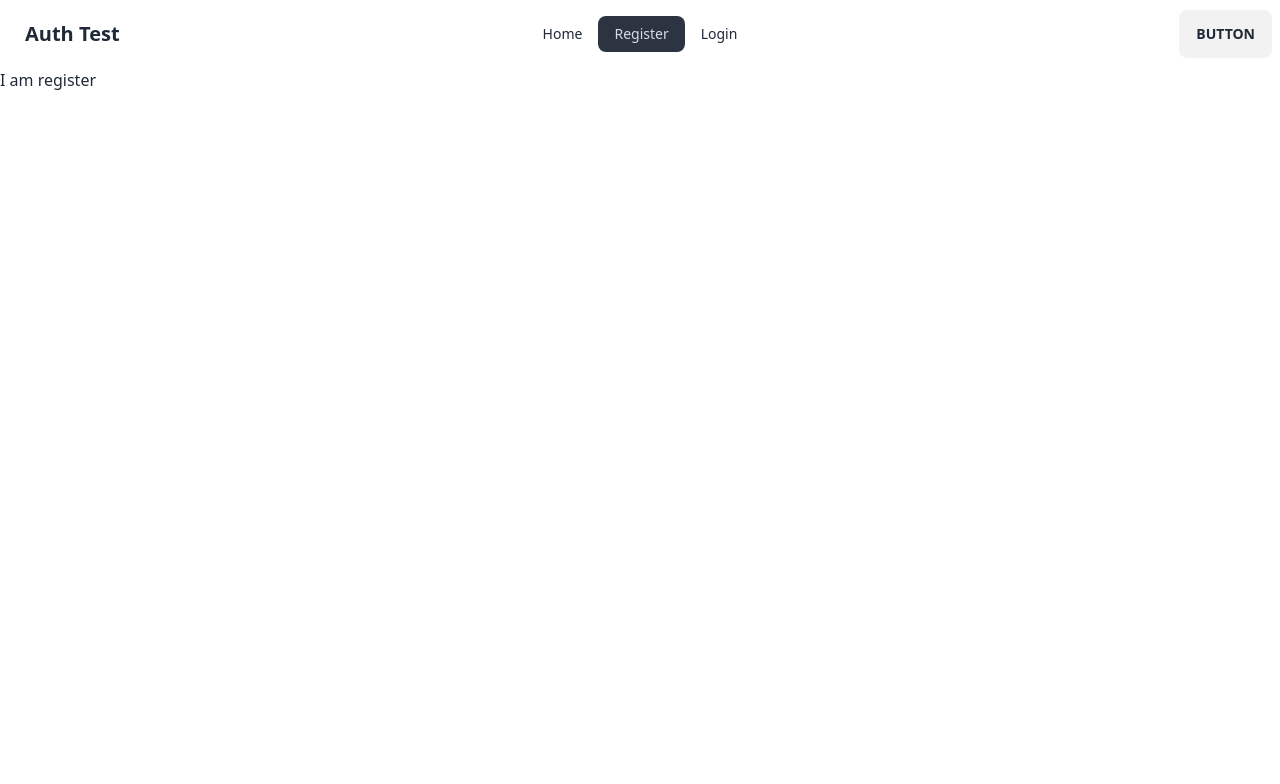
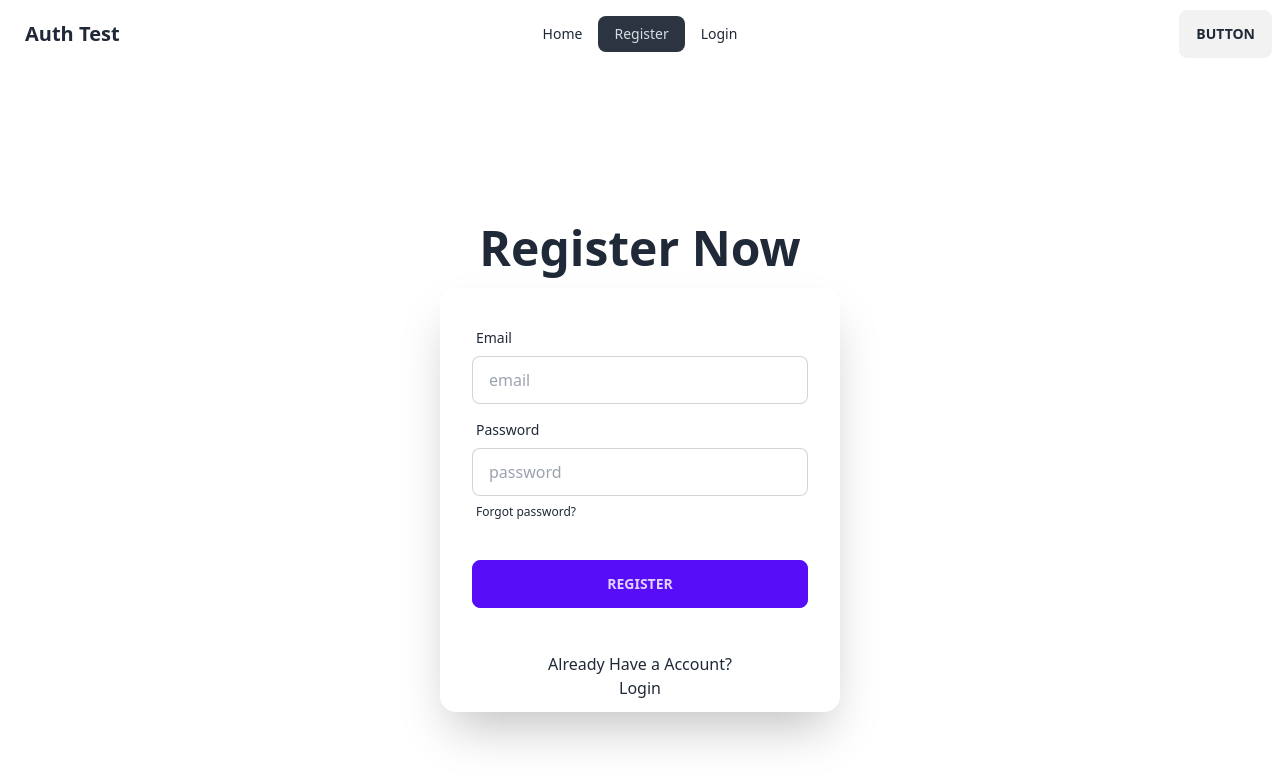
Before and after one commit to mdsayedhasann/Auth-test, a React (Vite) app: page /register in a window 1280 px wide. Shown: the top 784 px of the page. Built offline with nearby package versions, Linux system fonts and the light colour scheme.

Commit message:
Creating the Login and Register page design

```diff
--- a/src/components/Login.jsx
+++ b/src/components/Login.jsx
@@ -1,10 +1,49 @@
 import React from 'react';
+import { Link } from 'react-router-dom';
 
 const Login = () => {
     return (
-        <div>
-            <h1>Login</h1>
+        <div className="hero min-h-screen">
+      <div className="hero-content flex-col text-center justify-center items-center">
+        <div className="text-center">
+          <h1 className="text-5xl font-bold">Login Now</h1>
         </div>
+        <div className="card flex-shrink-0  w-[400px] shadow-2xl bg-base-100">
+          <form className="card-body">
+            <div className="form-control">
+              <label className="label">
+                <span className="label-text">Email</span>
+              </label>
+              <input
+                type="email"
+                placeholder="email"
+                className="input input-bordered"
+                required
+              />
+            </div>
+            <div className="form-control">
+              <label className="label">
+                <span className="label-text">Password</span>
+              </label>
+              <input
+                type="password"
+                placeholder="password"
+                className="input input-bordered"
+                required
+              />
+
+            </div>
+            <div className="form-control mt-6">
+              <button className="btn btn-primary">Login</button>
+            </div>
+          </form>
+          <div className='py-3'>
+              <p>New in this website?</p>
+              <Link to='/register'>Register</Link>
+          </div>
+        </div>
+      </div>
+    </div>
     );
 };
 
--- a/src/components/Register.jsx
+++ b/src/components/Register.jsx
@@ -1,11 +1,55 @@
-import React from 'react';
+import React from "react";
+import { Link } from "react-router-dom";
 
 const Register = () => {
-    return (
-        <div>
-            <h1>I am register</h1>
+  return (
+    <div className="hero min-h-screen">
+      <div className="hero-content flex-col text-center justify-center items-center">
+        <div className="text-center">
+          <h1 className="text-5xl font-bold">Register Now</h1>
         </div>
-    );
+        <div className="card flex-shrink-0  w-[400px] shadow-2xl bg-base-100">
+          <form className="card-body">
+            <div className="form-control">
+              <label className="label">
+                <span className="label-text">Email</span>
+              </label>
+              <input
+                type="email"
+                placeholder="email"
+                className="input input-bordered"
+                required
+              />
+            </div>
+            <div className="form-control">
+              <label className="label">
+                <span className="label-text">Password</span>
+              </label>
+              <input
+                type="password"
+                placeholder="password"
+                className="input input-bordered"
+                required
+              />
+              <label className="label">
+                <a href="#" className="label-text-alt link link-hover">
+                  Forgot password?
+                </a>
+              </label>
+            </div>
+            <div className="form-control mt-6">
+              <button className="btn btn-primary">Register</button>
+            </div>
+          </form>
+          <div className='py-3'>
+              <p>Already Have a Account?</p>
+              <Link to='/login'>Login</Link>
+
+          </div>
+        </div>
+      </div>
+    </div>
+  );
 };
 
 export default Register;
```
